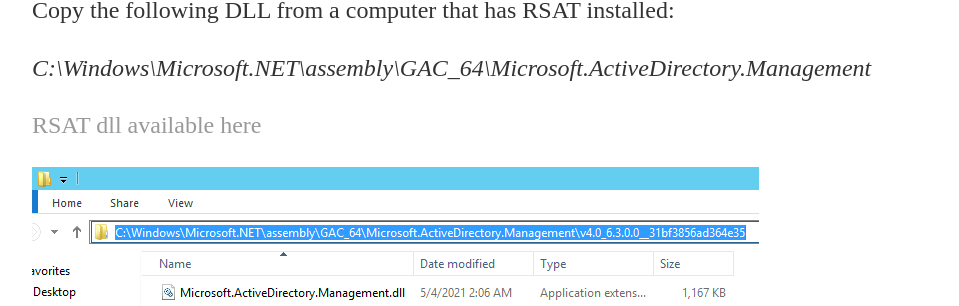
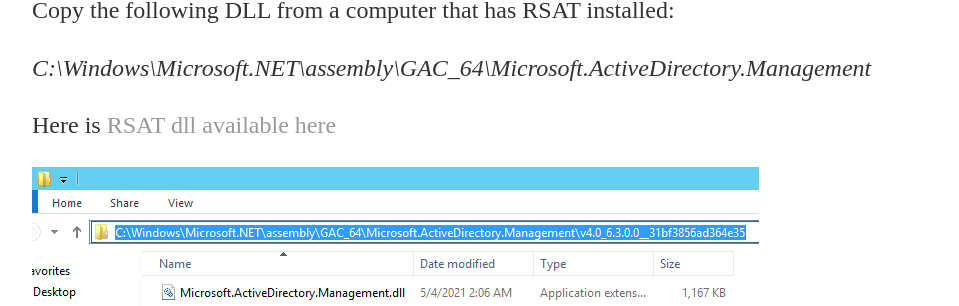
Before and after one commit to JDSecDef/JDSecDef.github.io, a Jekyll site: the page built from _posts/2021-12-22-AD-Module-Without-RSAT.md, in a window 1280 px wide. Shown: the part 261-567 px from the top of the page, without its empty margins (160-1119 px from the left). Built offline with Jekyll 4.4.1, drawn with Linux system fonts in a browser that asks for light colours; Markdown is read by kramdown in place of the engine named in the settings.

```diff
--- a/_posts/2021-12-22-AD-Module-Without-RSAT.md
+++ b/_posts/2021-12-22-AD-Module-Without-RSAT.md
@@ -8,9 +8,7 @@ Copy the following DLL from a computer that has RSAT installed:
 
 *C:\Windows\Microsoft.NET\assembly\GAC_64\Microsoft.ActiveDirectory.Management*
 
-[RSAT dll available here][1]
-
-[1]:({{ https://jdsecdef.github.io/ }}/download/Microsoft.ActiveDirectory.Management.dll)
+Here is [RSAT dll available here](/assets/Microsoft.ActiveDirectory.Management.dll)
 
 ![useful image]({{ https://jdsecdef.github.io/ }}/assets/ADRSATdll.png)
 
```
Also changed, not shown: 2 other files.
